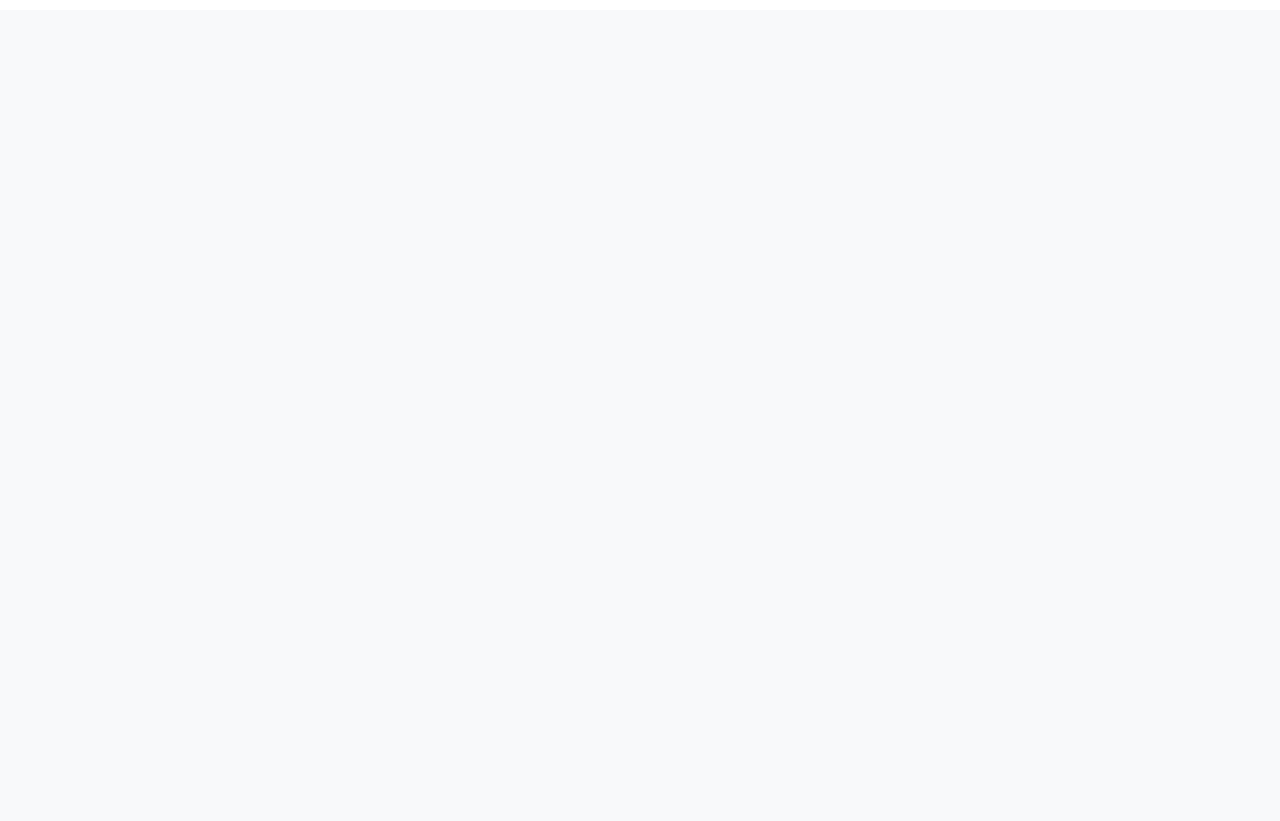
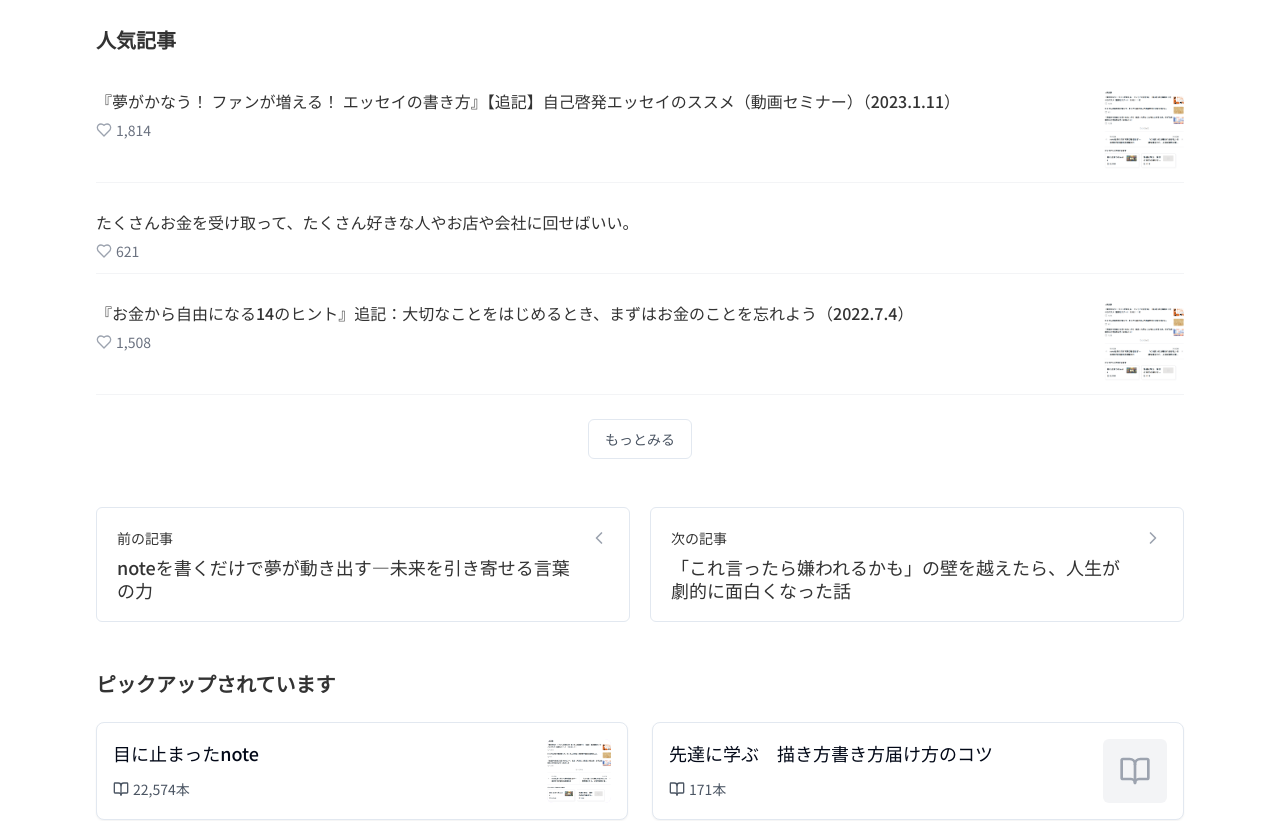
Before and after one commit to sekiguchimend/prompty, a React (Vite) app: page /prompts/1 in a window 1280 px wide. Shown: the part 1700-2521 px from the top of the page. Before the commit the page ends 1710 px from the top, so only its background shows below. Built offline with nearby package versions, Linux system fonts and the light colour scheme.

Commit message:
Add UI components
Add new UI components for the application.

```diff
--- /dev/null
+++ b/src/components/PopularArticles.tsx
@@ -0,0 +1,145 @@
+
+import React from 'react';
+import { Heart, ChevronLeft, ChevronRight, BookOpen } from 'lucide-react';
+import { Link } from 'react-router-dom';
+import { Button } from './ui/button';
+import { Card, CardContent } from './ui/card';
+
+interface Article {
+  id: string;
+  title: string;
+  likes: number;
+  date?: string;
+  imageUrl?: string;
+}
+
+interface PopularArticlesProps {
+  articles: Article[];
+}
+
+const PopularArticles: React.FC<PopularArticlesProps> = ({ articles }) => {
+  return (
+    <div className="mt-12 bg-white pt-6 pb-10">
+      <div className="container px-4 md:px-8 max-w-6xl mx-auto">
+        <h2 className="text-xl font-bold mb-6">人気記事</h2>
+
+        <div className="space-y-4">
+          {articles.map((article) => (
+            <div key={article.id} className="flex items-start gap-4 py-3 border-b border-gray-100">
+              <div className="flex-1">
+                <Link to={`/prompts/${article.id}`} className="group">
+                  <h3 className="font-medium leading-snug group-hover:text-blue-600 transition-colors">
+                    {article.title}
+                  </h3>
+                  {article.date && (
+                    <p className="text-xs text-gray-500 mt-1">
+                      {article.date}
+                    </p>
+                  )}
+                </Link>
+                <div className="flex items-center mt-2 text-gray-500">
+                  <Heart className="h-4 w-4 mr-1 text-gray-400" />
+                  <span className="text-sm">{article.likes.toLocaleString()}</span>
+                </div>
+              </div>
+              {article.imageUrl && (
+                <div className="w-20 h-20 shrink-0 overflow-hidden rounded-md">
+                  <img
+                    src={article.imageUrl}
+                    alt={article.title}
+                    className="w-full h-full object-cover"
+                  />
+                </div>
+              )}
+            </div>
+          ))}
+        </div>
+
+        <div className="flex justify-center mt-6">
+          <Button variant="outline" className="text-sm text-gray-600">
+            もっとみる
+          </Button>
+        </div>
+
+        <div className="mt-12 grid grid-cols-1 md:grid-cols-2 gap-5">
+          <div className="border rounded-md p-5 flex-1">
+            <div className="flex items-start">
+              <div className="flex-1">
+                <h3 className="font-medium text-sm mb-2">前の記事</h3>
+                <Link to="#" className="text-lg font-medium leading-tight hover:text-blue-600 transition-colors line-clamp-2">
+                  noteを書くだけで夢が動き出す—未来を引き寄せる言葉の力
+                </Link>
+              </div>
+              <div className="pl-4">
+                <ChevronLeft className="h-5 w-5 text-gray-400" />
+              </div>
+            </div>
+          </div>
+
+          <div className="border rounded-md p-5 flex-1">
+            <div className="flex items-start">
+              <div className="flex-1">
+                <h3 className="font-medium text-sm mb-2">次の記事</h3>
+                <Link to="#" className="text-lg font-medium leading-tight hover:text-blue-600 transition-colors line-clamp-2">
+                  「これ言ったら嫌われるかも」の壁を越えたら、人生が劇的に面白くなった話
+                </Link>
+              </div>
+              <div className="pl-4">
+                <ChevronRight className="h-5 w-5 text-gray-400" />
+              </div>
+            </div>
+          </div>
+        </div>
+
+        <div className="mt-12">
+          <h2 className="text-xl font-bold mb-6">ピックアップされています</h2>
+          <div className="grid grid-cols-1 md:grid-cols-2 gap-6">
+            <Card className="border hover:shadow-md transition-shadow duration-200">
+              <CardContent className="p-4">
+                <div className="flex gap-4">
+                  <div className="flex-1">
+                    <Link to="#" className="font-medium text-lg hover:text-blue-600 transition-colors">
+                      目に止まったnote
+                    </Link>
+                    <div className="flex items-center mt-3 text-sm text-gray-600">
+                      <BookOpen className="h-4 w-4 mr-1" />
+                      <span>22,574本</span>
+                    </div>
+                  </div>
+                  <div className="w-16 h-16 shrink-0 overflow-hidden rounded-md bg-purple-100">
+                    <img
+                      src="/lovable-uploads/4ed80f0e-6902-4a40-92fc-56fea3e5bd1c.png"
+                      alt="Open Book"
+                      className="w-full h-full object-cover"
+                    />
+                  </div>
+                </div>
+              </CardContent>
+            </Card>
+
+            <Card className="border hover:shadow-md transition-shadow duration-200">
+              <CardContent className="p-4">
+                <div className="flex gap-4">
+                  <div className="flex-1">
+                    <Link to="#" className="font-medium text-lg hover:text-blue-600 transition-colors">
+                      先達に学ぶ　描き方書き方届け方のコツ
+                    </Link>
+                    <div className="flex items-center mt-3 text-sm text-gray-600">
+                      <BookOpen className="h-4 w-4 mr-1" />
+                      <span>171本</span>
+                    </div>
+                  </div>
+                  <div className="w-16 h-16 shrink-0 overflow-hidden rounded-md flex items-center justify-center bg-gray-100">
+                    <BookOpen className="h-8 w-8 text-gray-400" />
+                  </div>
+                </div>
+              </CardContent>
+            </Card>
+          </div>
+        </div>
+      </div>
+    </div>
+  );
+};
+
+export default PopularArticles;
--- a/src/pages/PromptDetail.tsx
+++ b/src/pages/PromptDetail.tsx
@@ -8,6 +8,7 @@ import { Link } from 'react-router-dom';
 import { Separator } from '@/components/ui/separator';
 import AvatarGroup from '@/components/AvatarGroup';
 import { Badge } from '@/components/ui/badge';
+import PopularArticles from '@/components/PopularArticles';
 
 const PromptDetail = () => {
   // Mock data for the prompt detail
@@ -57,6 +58,27 @@ const PromptDetail = () => {
       'https://i.pravatar.cc/150?img=7'
     ]
   };
+
+  // Mock data for popular articles
+  const popularArticles = [
+    {
+      id: '2',
+      title: '『夢がかなう！ ファンが増える！ エッセイの書き方』【追記】自己啓発エッセイのススメ（動画セミナー）（2023.1.11）',
+      likes: 1814,
+      imageUrl: '/lovable-uploads/4ed80f0e-6902-4a40-92fc-56fea3e5bd1c.png'
+    },
+    {
+      id: '3',
+      title: 'たくさんお金を受け取って、たくさん好きな人やお店や会社に回せばいい。',
+      likes: 621
+    },
+    {
+      id: '4',
+      title: '『お金から自由になる14のヒント』追記：大切なことをはじめるとき、まずはお金のことを忘れよう（2022.7.4）',
+      likes: 1508,
+      imageUrl: '/lovable-uploads/4ed80f0e-6902-4a40-92fc-56fea3e5bd1c.png'
+    },
+  ];
 
   return (
     <div className="flex min-h-screen flex-col">
@@ -263,6 +285,10 @@ const PromptDetail = () => {
             </div>
           </div>
         </div>
+
+        {/* Popular Articles Section */}
+        <Separator className="my-12" />
+        <PopularArticles articles={popularArticles} />
       </main>
 
       <Footer />
```
Also changed, not shown: public/lovable-uploads/4ed80f0e-6902-4a40-92fc-56fea3e5bd1c.png (added).
